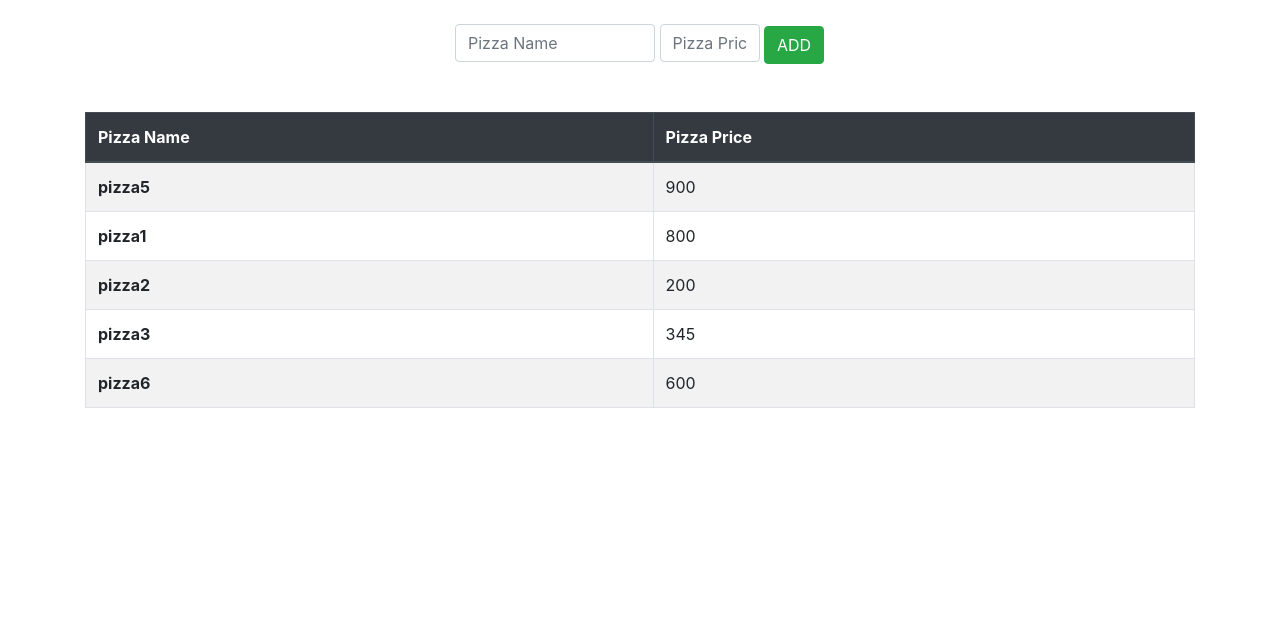
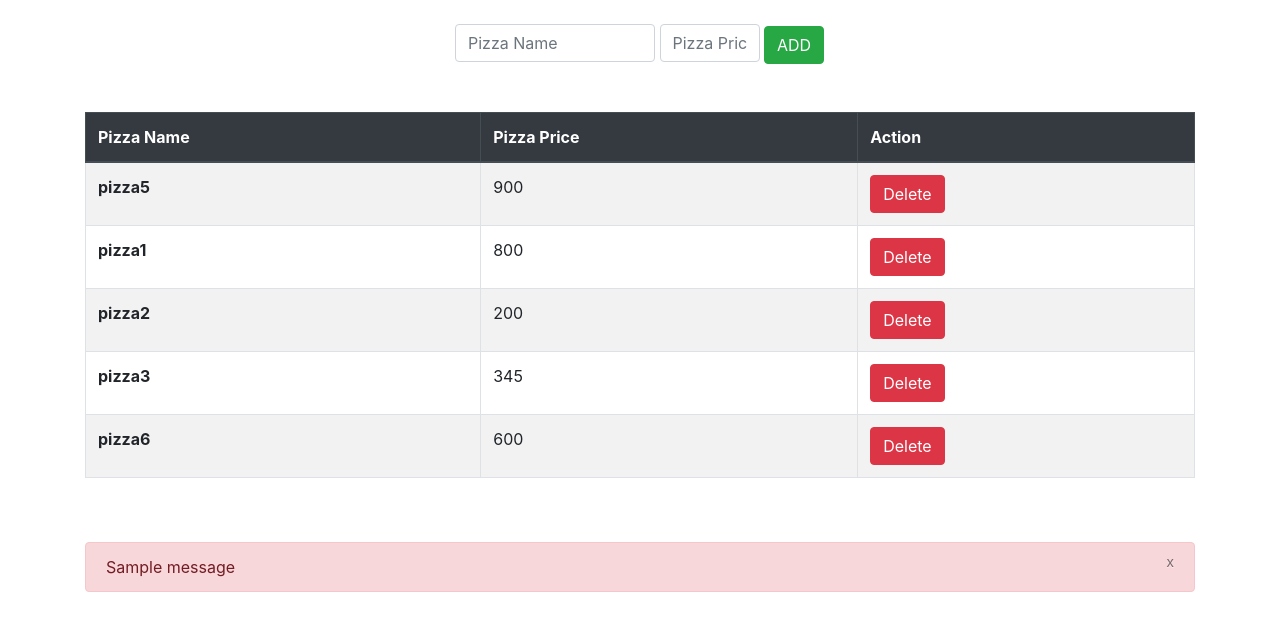
Before and after one commit to FatemehMaleki1975/DjangoPizza, a Django app: page /adminhomepage/ in a window 1280 px wide. Shown: the part 56-687 px from the top of the page. Run offline with Django 3.2, Linux system fonts and the light colour scheme; data comes from the database, SQL or seed files in the repository; both versions use the stored data as it was after the commit; tables that the repository leaves empty hold one stand-in row (values such as "Sample post"); one stand-in notice (Sample message) is shown; some libraries are stand-ins or nearby versions.

Commit message:
Delete has been implemented

```diff
--- a/pizzaapp/templates/adminhomepage.html
+++ b/pizzaapp/templates/adminhomepage.html
@@ -16,6 +16,7 @@
 	    <tr>
 	      <th scope="col">Pizza Name</th>
 	      <th scope="col">Pizza Price</th>
+	       <th scope="col">Action</th>
 	    </tr>
 	  </thead>
 	  <tbody>
@@ -23,10 +24,21 @@
 		  	<tr>
 		      <th scope="row">{{pizza.pizzaName}}</th>
 		      <td>{{pizza.pizzaPrice}}</td>
+		      <td><a href="{% url 'deletepizza' pizza.id %}" class="btn btn-danger">Delete</a></td>
 
 		    </tr>
 	  	{% endfor %}
 
 	  </tbody>
 </table>
+<br/>
+<br/>
+{%for message in messages %}
+		<div class="alert alert-danger alert-dismissable" role="alert">
+			<button class="close" data-dismiss="alert">
+				<small><sup>x</sup></small>
+			</button>
+			{{ message }}
+		</div>
+{% endfor %}
 {% endblock%}
--- a/pizzaapp/templates/base.html
+++ b/pizzaapp/templates/base.html
@@ -2,6 +2,16 @@
 <html>
 <head>
 	<title></title>
+
+	 <meta charset="utf-8">
+    <meta name="viewport" content="width=device-width, initial-scale=1, shrink-to-fit=no">
+
+    <!-- Bootstrap CSS -->
+    <style type="text/css">
+    	.good {background-color: #0c0;}
+    	.moderate {background-color: #FFFF00 }
+    </style>
+
 	<link rel="stylesheet" href="https://stackpath.bootstrapcdn.com/bootstrap/4.5.0/css/bootstrap.min.css" integrity="sha384-9aIt2nRpC12Uk9gS9baDl411NQApFmC26EwAOH8WgZl5MYYxFfc+NcPb1dKGj7Sk" crossorigin="anonymous">
 </head>
 <body>
--- a/pizzaapp/urls.py
+++ b/pizzaapp/urls.py
@@ -7,7 +7,7 @@ urlpatterns = [
     path('authenticatedadmin/',views.authenticatedadmin, name = 'authenticatedadmin'),
     path('logoutadmin/',views.logoutadmin, name = 'logoutadmin'),
     path('addpizza/',views.addpizza, name = 'addpizza'),
-
+	path('deletepizza/<pizza_id>',views.deletepizza, name = 'deletepizza'),
 
 
 ]
--- a/pizzaapp/views.py
+++ b/pizzaapp/views.py
@@ -49,3 +49,9 @@ def addpizza(request):
 			form.save()
 			messages.success(request, ('Pizza has been Added To list!'))
 	return redirect ('adminhomepageview')
+
+def deletepizza(request,pizza_id):
+	pizza = PizzaModel.objects.get(pk=pizza_id)
+	pizza.delete()
+	messages.success(request, ('Pizza has been deleted!'))
+	return redirect('adminhomepageview')
```
Also changed, not shown: db.sqlite3, pizzaapp/static/css/my_style.css (added).
